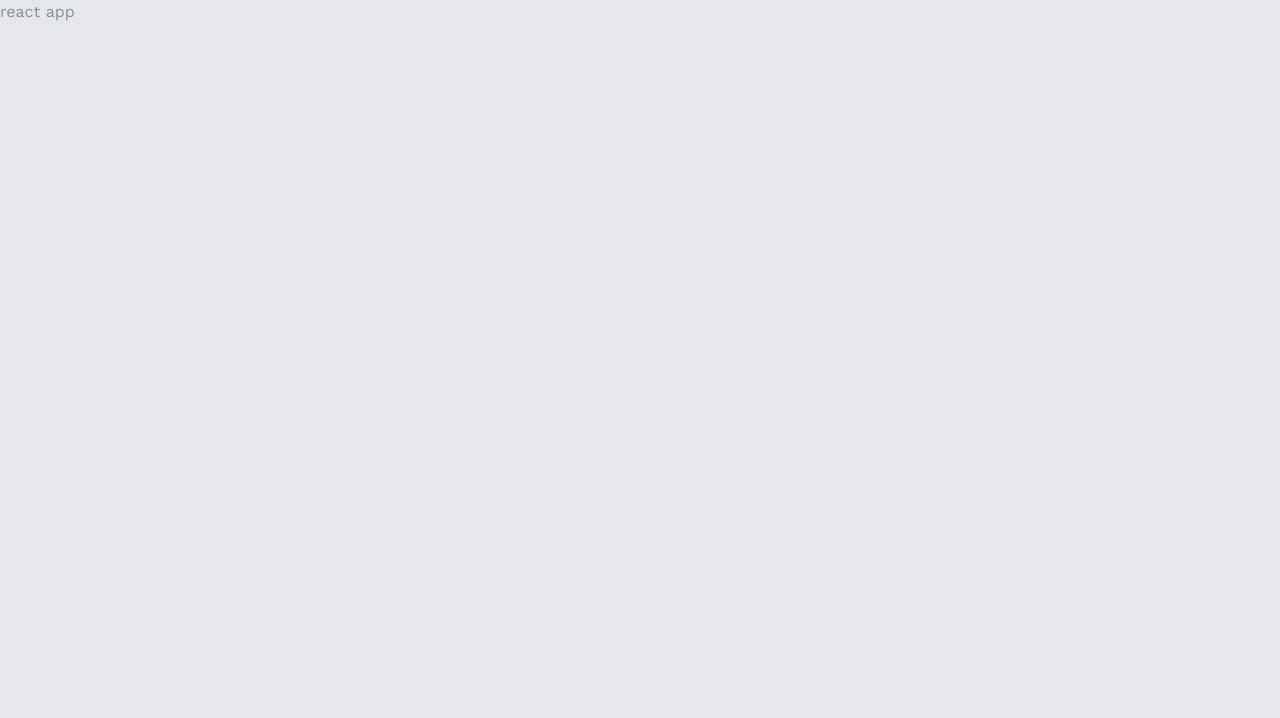
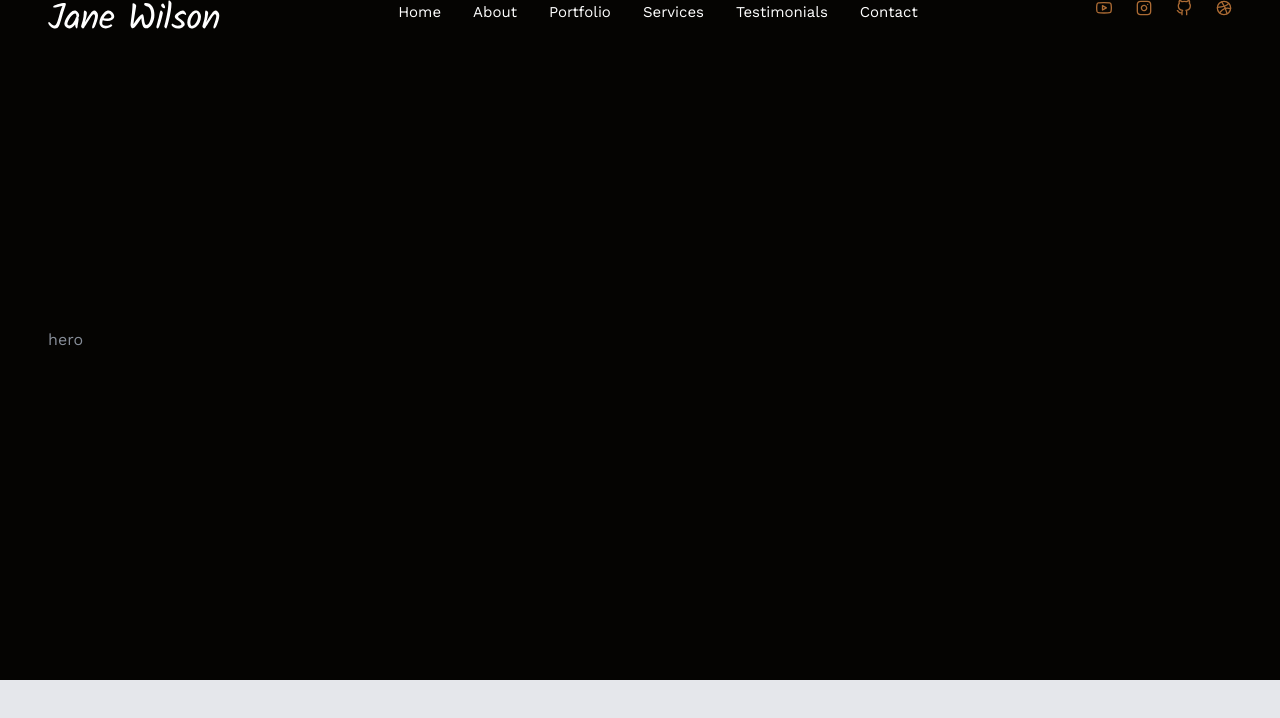
Before and after one commit to briantule/Portfolio, a React (Create React App) app: page / in a window 1280 px wide. Shown: the top 718 px of the page. Built offline with nearby package versions, Linux system fonts and the light colour scheme; a web font is replaced by a local one.

Commit message:
Update site

```diff
--- a/package.json
+++ b/package.json
@@ -1,6 +1,6 @@
 {
   "name": "portfolio-website-main",
-  "homepage": "https://briantule.github.io/briantule.github.io",
+  "homepage": ".",
   "version": "0.1.0",
   "private": true,
   "dependencies": {
--- a/src/App.js
+++ b/src/App.js
@@ -1,9 +1,15 @@
 import React from 'react';
 
 // import components
+import Header from './components/Header';
+import Hero from './components/Hero';
 
 const App = () => {
-  return <div>react app</div>;
+  return <div>
+    <Header />
+    <Hero />
+    <div style={{ height: '2000px' }}></div>
+  </div>;
 };
 
 export default App;
--- /dev/null
+++ b/src/components/Header.js
@@ -0,0 +1,42 @@
+import React, {useState, useEffect} from 'react';
+
+// import components
+import Logo from '../assets/img/logo.svg';
+import Nav from '../components/Nav';
+import NavMobile from '../components/NavMobile';
+import Socials from '../components/Socials';
+
+const Header = () => {
+    const [bg, setBg] = useState(false);
+
+    useEffect(() => {
+        window.addEventListener('scroll', () => {
+            return window.scrollY > 50 ? setBg(true) : setBg(false);
+        });
+    });
+
+    return (
+        <header className={`${bg ? 'bg-tertiary h-20' : 'h-24'} flex items-center fixed top-0 w-full text-white z-10 transition-all duration-300`}>
+            <div className='container mx-auto h-full flex iterms-center justify-between'>
+                {/* Logo */}
+                <a href='/#'>
+                    <img src={Logo} alt='' />
+                </a>
+                {/* Nav */}
+                <div className='hidden lg:block'>
+                    <Nav />
+                </div>
+                {/* Socials */}
+                <div className='hidden lg:block'>
+                    <Socials />
+                </div>
+                {/* Nav Mobile */}
+                <div className='lg:hidden'>
+                    <NavMobile />
+                </div>
+            </div>
+        </header>
+    );
+};
+
+export default Header;
--- /dev/null
+++ b/src/components/Hero.js
@@ -0,0 +1,11 @@
+import React from 'react'
+
+const Hero = () => {
+  return (
+    <section className='lg:h-[85vh] flex items-center bg-primary lg:bg-cover lg:bg-center lg:bg-no-repeat py32 lg:py-0 overflow-hidden'>
+        <div className='container mx-auto'>hero</div>
+    </section>
+  )
+}
+
+export default Hero
--- /dev/null
+++ b/src/components/Nav.js
@@ -0,0 +1,26 @@
+import React from "react";
+
+// import navigation data
+import { navigation } from '../data';
+
+// impor tlink
+import { Link } from 'react-scroll';
+
+const Nav = () => {
+    return (
+        <nav>
+            <ul className='flex space-x-8 capitalize text-[15px]'>
+                {navigation.map((item, index) => {
+                    return (
+                        <li className='text-white hover:textpaccent cursor-pointer' key={index}>
+                            <Link to={item.href} activeClass='active' spy={true} smooth={true} duration={500} offset={-70}
+                            className='transition-all duration-300'>{item.name}</Link>
+                        </li>
+                    )
+                })}
+            </ul>
+        </nav>
+    )
+}
+
+export default Nav;
--- /dev/null
+++ b/src/components/NavMobile.js
@@ -0,0 +1,9 @@
+import React from 'react'
+
+const NavMobile = () => {
+  return (
+    <div>NavMobile</div>
+  )
+}
+
+export default NavMobile;
--- /dev/null
+++ b/src/components/Socials.js
@@ -0,0 +1,20 @@
+import React from 'react'
+
+// import social data
+import {social} from '../data';
+
+const Socials = () => {
+  return (
+    <ul className='flex space-x-6'>
+      {social.map((item, index)=> {
+        return <li className='flex justify-center items-center text-accent' key={index}>
+          <a className='text-base' href={item.href}>
+            {item.icon}
+          </a>
+        </li>
+      })}
+    </ul>
+  )
+}
+
+export default Socials;
```
